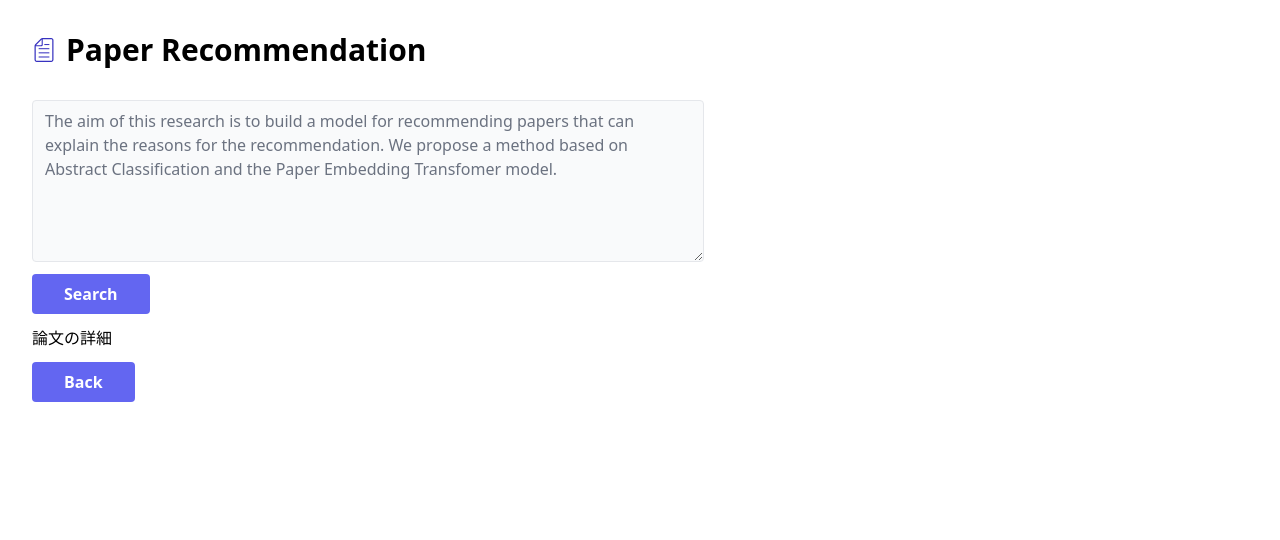
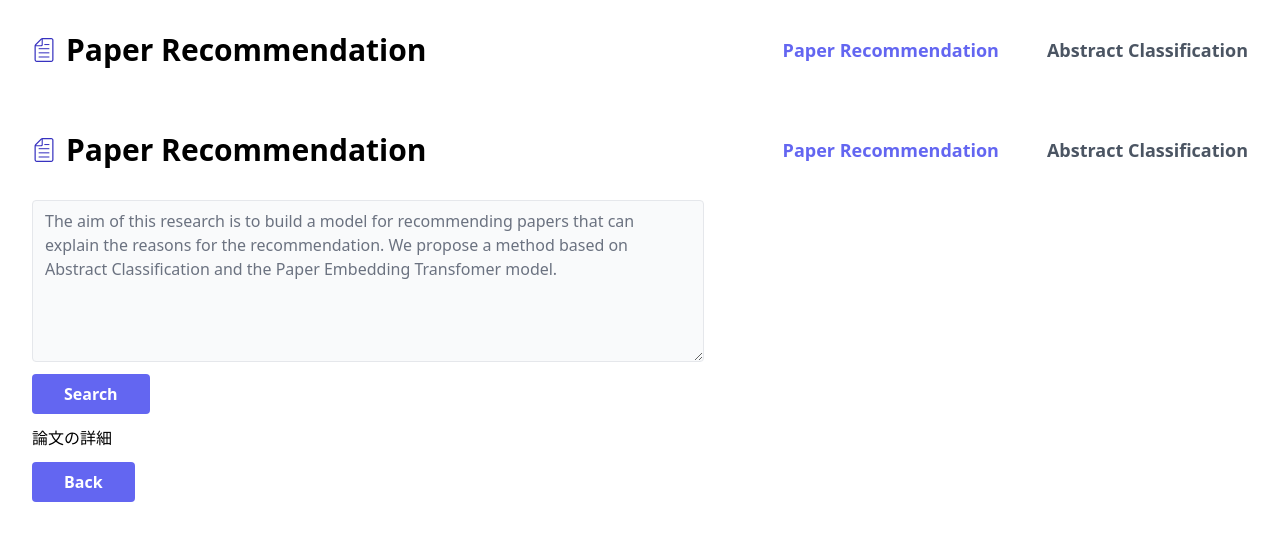
Before and after one commit to Kobayashi-Kei/PaperRecommendation, a Vue app in the folder app/vue/: page /paperDetail in a window 1280 px wide. Shown: the top 540 px of the page. Built offline with nearby package versions, Linux system fonts and the light colour scheme.

Commit message:
Abst分類の仮ページを作成し，ヘッダーのリンク有効・スマホ対応

```diff
--- a/app/vue/src/App.vue
+++ b/app/vue/src/App.vue
@@ -1,17 +1,15 @@
 <script setup lang="ts">
 import { RouterLink, RouterView } from 'vue-router'
+import Header from "@/components/Header.vue";
 import './index.css'
 
 </script>
 
 <template>
-  <header>
-  </header>
-  <!-- tailwindCSSの動作確認 -->
-  <!-- <div class="text-5xl text-bold">tailwind css</div>
-  <button class="bg-indigo-800 font-semibold text-white py-2 px-3 rounded">ボタン</button> -->
+
   <div class="bg-white pb-6 sm:pb-8 lg:pb-12">
     <div class="max-w-screen-2xl px-4 md:px-8 mx-auto">
+      <Header />
       <RouterView />
     </div>
 </div>
--- a/app/vue/src/components/Header.vue
+++ b/app/vue/src/components/Header.vue
@@ -1,4 +1,22 @@
 <script setup lang="ts">
+import { ref } from "vue";
+import {useRouter} from "vue-router";
+
+const router = useRouter();
+
+
+const activeLink = ref("Home");
+const isOpenedMenu = ref(false);
+
+const onClickLink = (name: string): void => {
+  activeLink.value = name;
+  router.push({name: name})
+  isOpenedMenu.value = false;
+};
+
+const onClickMenu = (): void => {
+  isOpenedMenu.value = !isOpenedMenu.value;
+};
 
 </script>
 
@@ -13,28 +31,40 @@
       <!-- logo - end -->
 
       <!-- nav - start -->
-      <nav class="hidden lg:flex gap-12">
-        <!-- <a href="#" class="text-indigo-500 text-lg font-semibold">Home</a>
-        <a href="#" class="text-gray-600 hover:text-indigo-500 active:text-indigo-700 text-lg font-semibold transition duration-100">Features</a>
-        <a href="#" class="text-gray-600 hover:text-indigo-500 active:text-indigo-700 text-lg font-semibold transition duration-100">Pricing</a>
-        <a href="#" class="text-gray-600 hover:text-indigo-500 active:text-indigo-700 text-lg font-semibold transition duration-100">About</a> -->
+      <nav class="hidden gap-12 lg:flex">
+          <a href="#" v-on:click.prevent.stop="onClickLink('Home')" v-bind:class="[activeLink == 'Home' ? 'text-indigo-500' : 'text-gray-600']" class="link">Paper Recommendation</a>
+          <a href="#" v-on:click.prevent.stop="onClickLink('AbstClassification')" v-bind:class="[activeLink == 'Profile' ? 'text-indigo-500' : 'text-gray-600']" class="link">Abstract Classification</a>
       </nav>
       <!-- nav - end -->
 
       <!-- buttons - start -->
-      <!-- <a href="#" class="hidden lg:inline-block bg-gray-200 hover:bg-gray-300 focus-visible:ring ring-indigo-300 text-gray-500 active:text-gray-700 text-sm md:text-base font-semibold text-center rounded-lg outline-none transition duration-100 px-8 py-3">Contact Sales</a> -->
-
-      <button type="button" class="inline-flex items-center lg:hidden bg-gray-200 hover:bg-gray-300 focus-visible:ring ring-indigo-300 text-gray-500 active:text-gray-700 text-sm md:text-base font-semibold rounded-lg gap-2 px-2.5 py-2">
+      <button type="button" v-on:click="onClickMenu()" class="inline-flex items-center lg:hidden bg-gray-200 hover:bg-gray-300 focus-visible:ring ring-indigo-300 text-gray-500 active:text-gray-700 text-sm md:text-base font-semibold rounded-lg gap-2 px-2.5 py-2">
         <svg xmlns="http://www.w3.org/2000/svg" class="h-6 w-6" viewBox="0 0 20 20" fill="currentColor">
           <path fill-rule="evenodd" d="M3 5a1 1 0 011-1h12a1 1 0 110 2H4a1 1 0 01-1-1zM3 10a1 1 0 011-1h6a1 1 0 110 2H4a1 1 0 01-1-1zM3 15a1 1 0 011-1h12a1 1 0 110 2H4a1 1 0 01-1-1z" clip-rule="evenodd" />
         </svg>
-
         Menu
       </button>
       <!-- buttons - end -->
+
+      <!-- menu for smartphone - start -->
+        <div v-if="isOpenedMenu" class="absolute top-0 left-0 w-full h-full bg-white z-10">
+          <button type="button" v-on:click="onClickMenu()" class="absolute top-4 right-4">
+            <svg xmlns="http://www.w3.org/2000/svg" class="h-10 w-10" viewBox="0 0 20 20" fill="currentColor">
+              <path fill-rule="evenodd" d="M4.293 4.293a1 1 0 011.414 0L10 8.586l4.293-4.293a1 1 0 111.414 1.414L11.414 10l4.293 4.293a1 1 0 01-1.414 1.414L10 11.414l-4.293 4.293a1 1 0 01-1.414-1.414L8.586 10 4.293 5.707a1 1 0 010-1.414z" clip-rule="evenodd" />
+            </svg>
+          </button>
+          <div class="flex flex-col items-center justify-center h-full gap-8">
+            <a href="#" v-on:click.prevent.stop="onClickLink('Home')" class="text-2xl font-bold text-gray-800">Home</a>
+            <a href="#" v-on:click.prevent.stop="onClickLink('AbstClassification')" class="text-2xl font-bold text-gray-800">Abstract Classification</a>
+          </div>
+        </div>
+        <!-- menu for smartphone - end -->
     </header>
 
 </template>
 
 <style scoped>
+.link {
+  @apply text-lg font-semibold transition duration-100 hover:text-indigo-500 active:text-indigo-700;
+}
 </style>
--- a/app/vue/src/router/index.ts
+++ b/app/vue/src/router/index.ts
@@ -8,7 +8,7 @@ const router = createRouter({
   routes: [
     {
       path: '/',
-      name: 'home',
+      name: 'Home',
       // route level code-splitting
       // this generates a separate chunk (About.[hash].js) for this route
       // which is lazy-loaded when the route is visited.
@@ -30,6 +30,16 @@ const router = createRouter({
       // which is lazy-loaded when the route is visited.
       component: PaperDetail
     },
+    {
+      path: '/abstClassification',
+      name: 'AbstClassification',
+      // route level code-splitting
+      // this generates a separate chunk (About.[hash].js) for this route
+      // which is lazy-loaded when the route is visited.
+      component: () => {
+        return import('../views/AbstClassification.vue')
+      }
+    },
   ]
 })
 
--- /dev/null
+++ b/app/vue/src/views/AbstClassification.vue
@@ -0,0 +1,10 @@
+<script setup lang="ts">
+
+</script>
+
+<template>
+<h1>Abstract Classification</h1>
+</template>
+
+<style scoped>
+</style>
--- a/app/vue/src/views/Home.vue
+++ b/app/vue/src/views/Home.vue
@@ -7,7 +7,6 @@ import SearchForm from "../components/SearchForm.vue"
 </script>
 
 <template>
-    <Header />
     <section class="flex flex-col lg:flex-row justify-between gap-6 sm:gap-10 md:gap-16">
       <!-- content - start -->
       <div class="xl:w-5/12 flex flex-col justify-center items-center lg:items-start sm:text-center lg:text-left lg:py-12 xl:py-24">
--- a/app/vue/src/views/SearchResult.vue
+++ b/app/vue/src/views/SearchResult.vue
@@ -1,7 +1,6 @@
 <script setup lang="ts">
 import { onMounted, ref, watch, watchEffect} from "vue";
 import axios from 'axios';
-import Header from "@/components/Header.vue";
 import SearchForm from "@/components/SearchForm.vue";
 import BackToTop from "@/components/BackToTop.vue";
 import { useRouter } from "vue-router";
@@ -120,7 +119,6 @@ const downloadJSON = () => {
 
 
 <template>
-    <Header />
     <SearchForm v-bind:inputText="inputText"/>
     <div class="mt-3 mb-3">
         <p>各論文の <span class="text-blue-500">Read more</span> をクリックすると，全文と観点別の下線を表示します．&nbsp;
```
